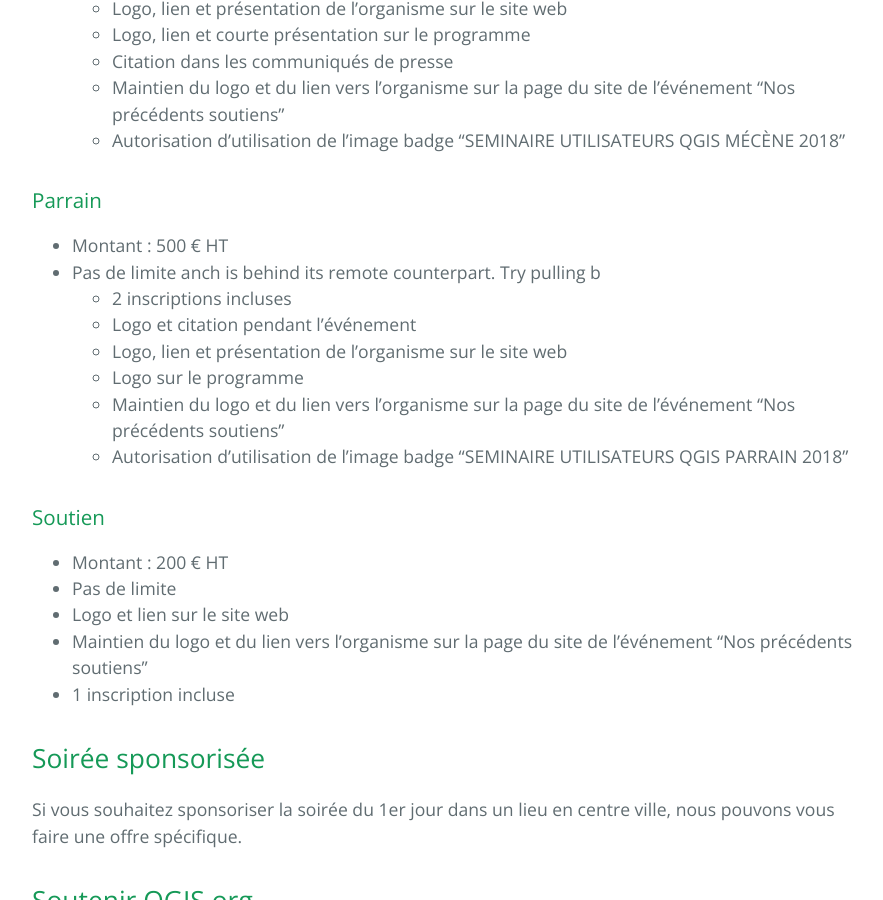
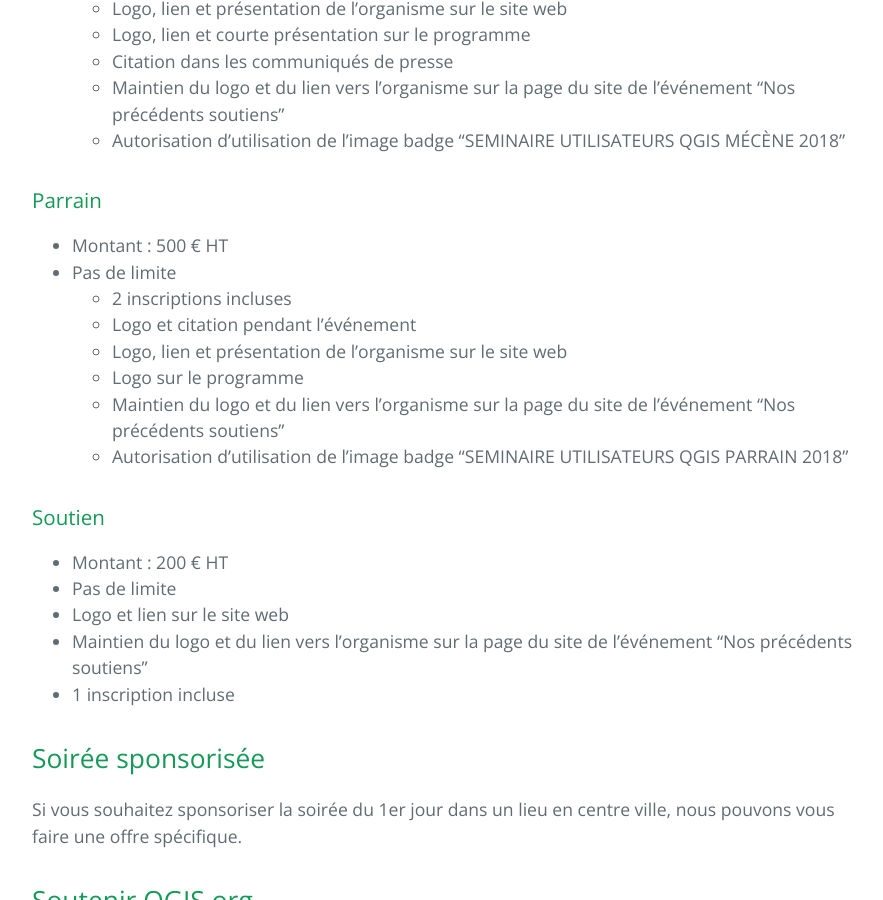
Before and after one commit to OSGeo-fr/QGIS-conf-fr-website, a Jekyll site: the page built from z30_parrainnages.md, in a window 1280 px wide and 900 px high, scrolled down 1080 px. Shown: the whole window, without its empty margins (192-1075 px from the left). Built offline with Jekyll 4.4.1, drawn with Linux system fonts in a browser that asks for light colours.

Commit message:
suppression coquille

```diff
--- a/z30_parrainnages.md
+++ b/z30_parrainnages.md
@@ -36,7 +36,6 @@ Cette année, trois niveaux sont possibles:
 
 * Montant : 500 € HT
 * Pas de limite
-anch is behind its remote counterpart. Try pulling b
   * 2 inscriptions incluses
   * Logo et citation pendant l'événement
   * Logo, lien et présentation de l'organisme sur le site web
```
